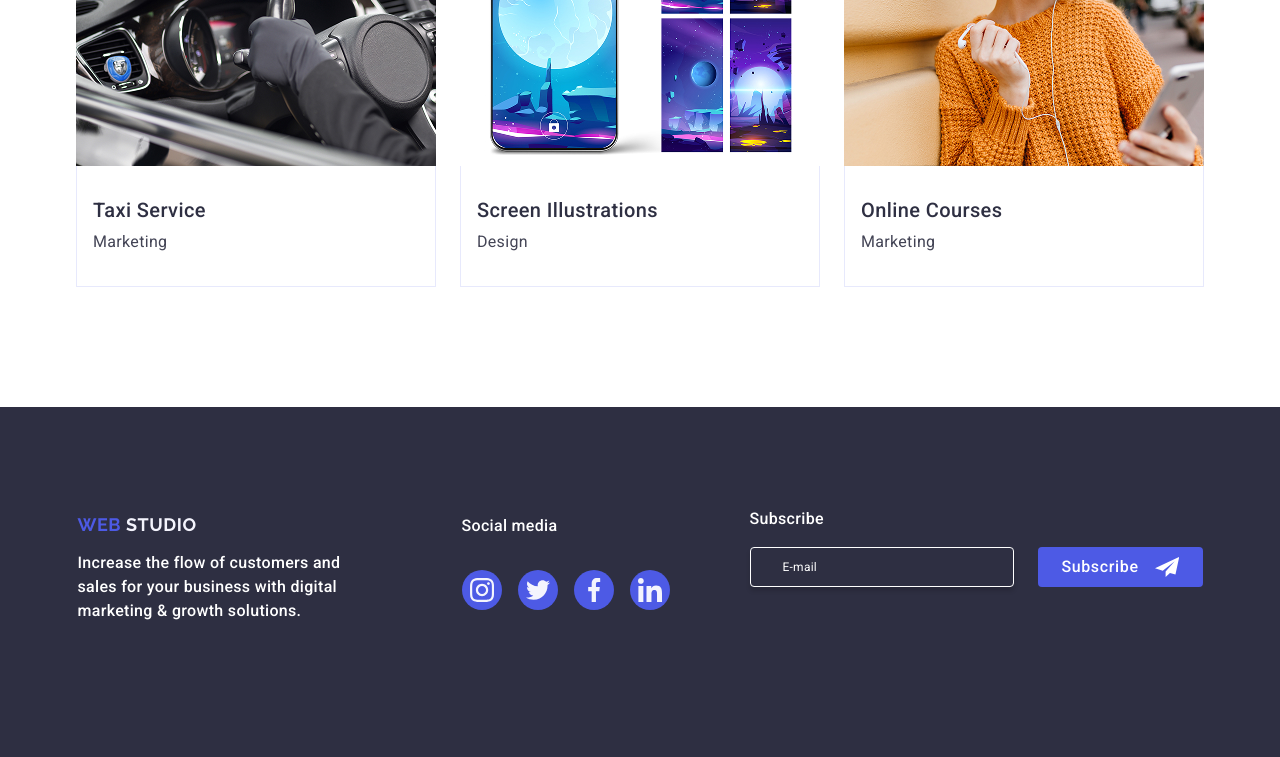
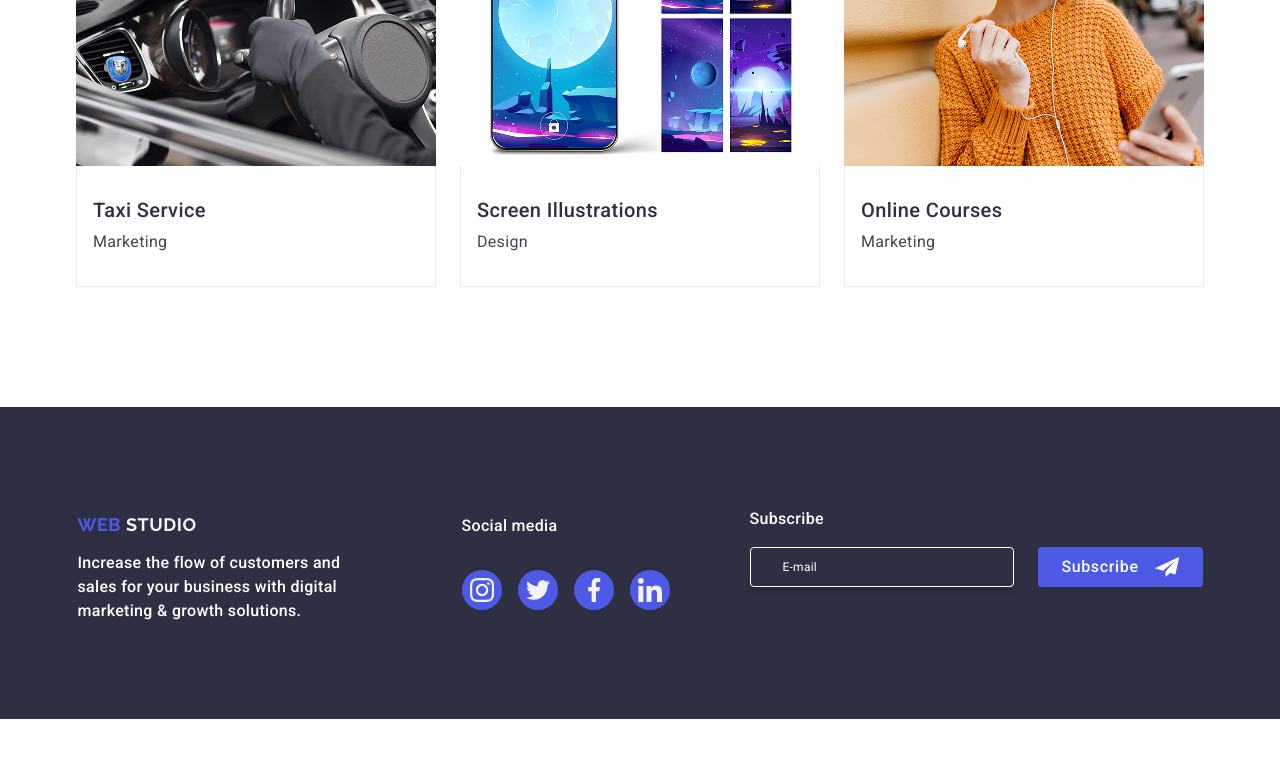
Before and after one commit to RocketReact/goit-markup-hw-06, a website built with Vite: page index.html in a window 1280 px wide. Shown: the part 2752-3509 px from the top of the page. After the commit the page ends 3471 px from the top, so only its background shows below. Built offline with nearby package versions, Linux system fonts and the light colour scheme.

Commit message:
finish footer in mobile - fix height footer in all devices

```diff
--- a/css/style.css
+++ b/css/style.css
@@ -397,7 +397,7 @@ img {
 .footer {
   background-color: var(--dark-blue);
   padding: 96px 0;
-  min-height: 664px;
+  height: 664px;
 
 }
 .text-footer {
@@ -906,6 +906,8 @@ img {
   /*footer*/
   .footer {
     padding: 100px 0;
+    height: auto;
+    min-height: 456px;
   }
   .row {
     display: flex;
@@ -1096,6 +1098,7 @@ img {
   /*footer*/
   .footer {
     padding: 100px 0;
+    max-height: 312px;
   }
   .row {
     display: flex;
```
